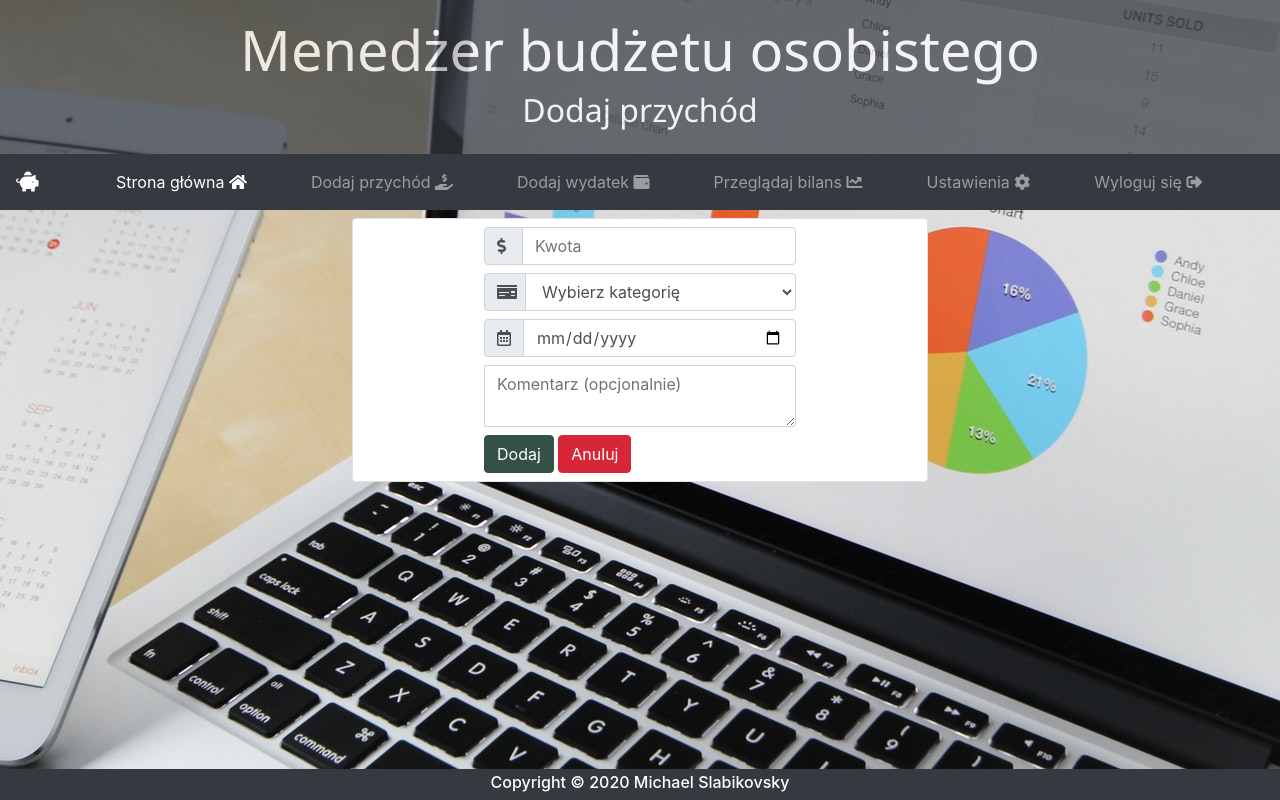
After one commit to suabicii/personal-budget-web2.1, a PHP site: page /posts/add-income in a window 1280 px wide. The commit adds this page. Run offline with PHP 8.4, Linux system fonts and the light colour scheme.

Commit message:
Added view and controller class for adding incomes

```diff
--- /dev/null
+++ b/App/Controllers/Income.php
@@ -0,0 +1,38 @@
+<?php
+
+namespace App\Controllers;
+
+use Core\View;
+
+/**
+ * Kontroler do dodawania przychodów
+ *
+ * PHP v. 7.4
+ */
+class Income extends \Core\Controller
+{
+    /**
+     * Wyświetl stronę do dodawania przychodów
+     *
+     * @return void
+     */
+    public function IndexAction()
+    {
+        View::renderTemplate('Income/add-income.html');
+    }
+
+    /**
+     * Dodaj przychód
+     *
+     * @param int $user_id  Id użytkownika
+     * @param int $amount  Kwota
+     * @param string $category  Kategoria przychodu
+     * @param string $date  Data otrzymania przychodu
+     * @param string $comment  Komentarz (opcjonalnie)
+     *
+     * @return void
+     */
+    public function AddAction()
+    {
+    }
+}
--- /dev/null
+++ b/App/Views/Income/add-income.html
@@ -0,0 +1,102 @@
+{% extends "base-logged.html" %} {% block title %}Dodawanie przychodu{% endblock
+%} {% block subtitle %}Dodaj przychód{% endblock %}{% block main %}
+<main>
+  <section class="adding-incomes">
+    <div class="container-custom border rounded bg-white mt-2 py-2">
+      <div class="row justify-content-center">
+        <form action="add" method="post">
+          <div class="input-group">
+            <div class="input-group-prepend">
+              <div class="input-group-text pr-3">
+                <i class="fas fa-dollar-sign"></i>
+              </div>
+            </div>
+            <label class="sr-only" for="amount">Kwota</label>
+            <input
+              type="number"
+              name="amount"
+              id="amount"
+              class="form-control"
+              placeholder="Kwota"
+              step="0.01"
+              required
+            />
+          </div>
+          <div class="input-group mt-2">
+            <div class="input-group-prepend">
+              <div class="input-group-text pr-2">
+                <i class="fas fa-money-check"></i>
+              </div>
+            </div>
+            <label class="sr-only" for="category">Kategoria</label>
+            <select name="category" id="category" class="form-control" required>
+              <option selected disabled>Wybierz kategorię</option>
+              <option value="Salary">Wynagrodzenie</option>
+              <option value="Interest">Odsetki</option>
+              <option value="Allegro">Sprzedaż na allegro</option>
+              <option value="Another">Inne</option>
+            </select>
+          </div>
+          <div class="input-group mt-2">
+            <div class="input-group-prepend">
+              <div class="input-group-text">
+                <i class="far fa-calendar-alt"></i>
+              </div>
+            </div>
+            <label class="sr-only" for="date">Data</label>
+            <input
+              type="date"
+              name="date"
+              id="date"
+              class="form-control"
+              required
+            />
+          </div>
+          <div class="input-group mt-2 mb-2">
+            <label class="sr-only" for="comment">Komentarz (opcjonalnie)</label>
+            <textarea
+              name="comment"
+              id="comment"
+              rows="2"
+              class="form-control"
+              placeholder="Komentarz (opcjonalnie)"
+            ></textarea>
+          </div>
+          <button type="submit" class="btn btn-some">Dodaj</button>
+          <a href="main.php" class="btn btn-danger">Anuluj</a>
+        </form>
+      </div>
+    </div>
+  </section>
+  <!-- Modal -->
+  <div
+    class="modal fade"
+    id="addIncomeConfirmation"
+    tabindex="-1"
+    role="dialog"
+    aria-labelledby="addIncomeConfirmationLabel"
+    aria-hidden="true"
+  >
+    <div class="modal-dialog modal-dialog-centered">
+      <div class="modal-content">
+        <div class="modal-header">
+          <h5 class="modal-title text-success" id="addIncomeConfirmationLabel">
+            Sukces
+          </h5>
+          <a href="main.php" class="close">
+            <span aria-hidden="true">&times;</span>
+          </a>
+        </div>
+        <div class="modal-body">
+          <h3 class="text-center">Przychód został dodany</h3>
+        </div>
+        <div class="modal-footer justify-content-center">
+          <a href="main.php" class="btn btn-primary"
+            >OK <i class="far fa-smile"></i
+          ></a>
+        </div>
+      </div>
+    </div>
+  </div>
+</main>
+{% endblock %}
--- a/App/Views/base-logged.html
+++ b/App/Views/base-logged.html
@@ -29,7 +29,7 @@ Michael Slabikovsky{% endblock %} {% block body %}
         >
       </li>
       <li class="nav-item ml-lg-5 m-auto">
-        <a class="nav-link" href="add-income.php"
+        <a class="nav-link" href="add-income"
           >Dodaj przychód <i class="fas fa-hand-holding-usd"></i
         ></a>
       </li>
--- a/public/index.php
+++ b/public/index.php
@@ -3,7 +3,7 @@
 /**
  * Front controller
  *
- * PHP v. 7+
+ * PHP v. 7.4
  */
 
 ini_set('session.cookie_lifetime', '864000'); // 10 dni w sekundach
@@ -37,6 +37,7 @@ $router->add('activate', ['controller' => 'Signup', 'action' => 'activate']);
 $router->add('login', ['controller' => 'Login', 'action' => 'create']);
 $router->add('logout', ['controller' => 'Login', 'action' => 'destroy']);
 $router->add('home', ['controller' => 'Home', 'action' => 'index']);
+$router->add('add-income', ['controller' => 'Income', 'action' => 'index']);
 $router->add('{controller}/{action}');
 
 $router->dispatch($_SERVER['QUERY_STRING']);
```
